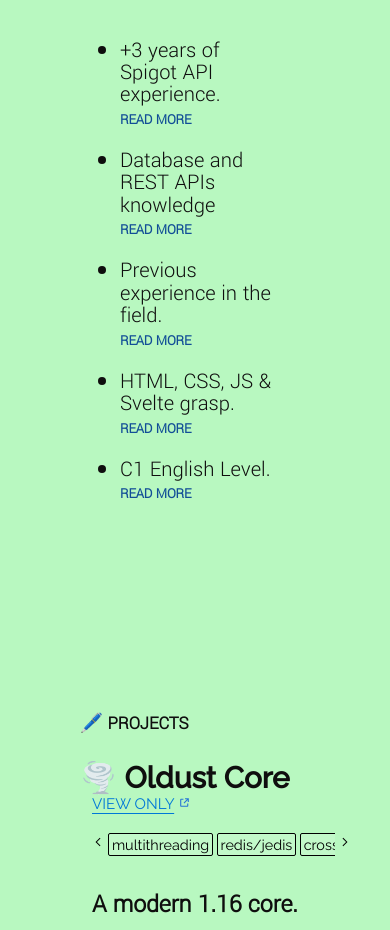
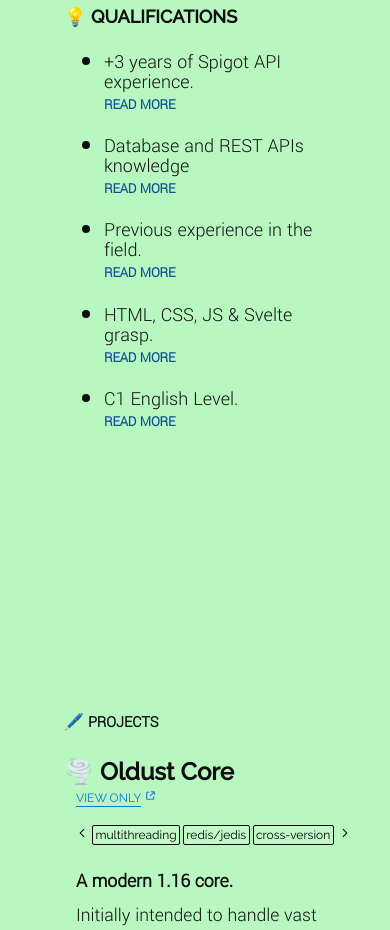
Before and after one commit to Ckblck/portfolio, a Svelte app: page / in a window 390 px wide. Shown: the part 1040-1970 px from the top of the page. Built offline with nearby package versions, Linux system fonts and the light colour scheme.

Commit message:
Website is more responsive now.

```diff
--- a/src/App.svelte
+++ b/src/App.svelte
@@ -56,7 +56,7 @@
         justify-content: center;
         scroll-snap-align: center;
         min-height: 100vh;
-        padding: 4em 7vw 4em clamp(5em, 10vw, 50em);
+        padding: 4em 7vw 4em clamp(4em, 9vw, 25em);
     }
 
     /* reset */
@@ -115,6 +115,10 @@
         text-decoration: none;
     }
 
+    :global(main, body) {
+        margin: 0 0 initial 0;
+    }
+
     :global(main) {
         font-family: var(--ff-primary);
         color: var(--dark-pure);
--- a/src/sections/Footer.svelte
+++ b/src/sections/Footer.svelte
@@ -24,6 +24,7 @@
     }
 
     .ul {
+        padding: 0;
         margin-bottom: 0.2em;
     }
 
--- a/src/sections/MainSection.svelte
+++ b/src/sections/MainSection.svelte
@@ -73,7 +73,7 @@
     }
 
     .intro-text {
-        font-size: 3rem;
+        font-size: clamp(2rem, 6vw, 3.25rem);
         font-weight: 300;
         max-width: 20ch;
         align-self: center;
--- a/src/sections/ProjectsSection.svelte
+++ b/src/sections/ProjectsSection.svelte
@@ -136,7 +136,7 @@
 
     .project-upper-header h1 {
         font-family: var(--ff-secondary);
-        font-size: 1.15rem;
+        font-size: clamp(1rem, 4vw, 1.15rem);
         color: var(--dark-pure);
     }
 
--- a/src/sections/QualificationsSection.svelte
+++ b/src/sections/QualificationsSection.svelte
@@ -62,6 +62,8 @@
                 class="attribution-button"
                 on:click|self|stopPropagation={() =>
                     (attribution = !attribution)}
+                on:focus={() => (attribution = true)}
+                on:blur={() => (attribution = false)}
                 on:mouseleave={() => (attribution = false)}
                 on:mouseover={() => (attribution = true)}
             >
@@ -95,7 +97,7 @@
 
 <style>
     .title {
-        font-size: 1.25rem;
+        font-size: clamp(0.75rem, 3vw, 1.5rem);
         margin-bottom: 1.5em;
     }
 
@@ -109,18 +111,18 @@
     }
 
     .qualifications-list {
+        margin: 0;
         flex: 2 1 70vw;
-        margin-right: 2em;
     }
 
     .model-container {
-        flex: 1 2 35%;
+        flex: 1 2 clamp(5em, 25vw, 15em);
         flex-direction: column;
     }
 
     .model {
         width: inherit;
-        height: clamp(15em, 15em, 32vh);
+        height: clamp(5em, 25vw, 12em);
     }
 
     .attribution-button {
@@ -158,7 +160,11 @@
         color: var(--select-clr);
     }
 
-    @media (max-width: 650px) {
+    @media (max-width: 600px) {
+        .qualifications-list {
+            flex-basis: 100vw;
+        }
+
         .model,
         .attribution-button {
             display: none;
--- a/src/sections/projects/Project.svelte
+++ b/src/sections/projects/Project.svelte
@@ -48,16 +48,16 @@
 
 <style>
     .project-title {
-        font-size: 1.85rem;
+        font-size: clamp(1.5rem, 5vw, 1.85rem);
         font-weight: 600;
     }
 
     .project-status {
         color: var(--status-clr);
-        font-size: 0.95rem;
+        font-size: clamp(0.75rem, 3vw, 0.95rem);
         font-weight: 400;
-        margin-top: 0;
-        margin-bottom: 0.5rem;
+        margin-top: 0.25em;
+        margin-bottom: 0.75em;
     }
 
     :global(.project-text a) {
@@ -90,7 +90,7 @@
     .project-content {
         flex-wrap: wrap;
         flex-shrink: 1;
-        margin: 1.5em 0;
+        margin: 1em 0;
         gap: 1em;
     }
 
@@ -105,7 +105,7 @@
         font-family: var(--ff-secondary);
         max-height: 50vh;
         font-weight: 300;
-        font-size: 1.4rem;
+        font-size: clamp(1rem, 5vw, 1.4rem);
     }
 
     .project-technologies {
@@ -119,26 +119,27 @@
     }
 
     .project-tech-title {
+        font-size: clamp(1.15rem, 5vw, 1.3rem);
         font-weight: 500;
     }
 
     .project-tech-list {
         list-style-type: "\2022   ";
         font-weight: 400;
-        font-size: 1.1rem;
-        margin-top: 0.75em;
+        font-size: clamp(0.95rem, 5vw, 1.1rem);
+        margin-top: 1em;
         padding-left: 1.65em;
     }
 
     .project-tech-list li {
         margin-bottom: 0.2em;
-        list-style-type: "\2937 ";
+        list-style-type: "\2937   ";
     }
 
     :global(.project-text h1) {
         color: var(--dark-pure);
         padding-right: 2em;
-        font-size: 1.6rem;
+        font-size: clamp(1.2rem, 5vw, 1.6rem);
         font-weight: 600;
         margin-bottom: 0.25em;
     }
@@ -158,7 +159,7 @@
     }
 
     :global(.project-text li) {
-        list-style-type: "\21AA";
+        list-style-type: "\21AA   ";
         padding-inline-start: 0.75ch;
     }
 
--- a/src/sections/projects/Tag.svelte
+++ b/src/sections/projects/Tag.svelte
@@ -10,7 +10,7 @@
     .tag {
         border: 1px solid black;
         border-radius: 2px;
-        font-size: 0.9rem;
+        font-size: clamp(0.75rem, 2vw, 0.9rem);
         font-weight: 400;
         height: 100%;
         white-space: nowrap;
--- a/src/sections/qualifications/Qualification.svelte
+++ b/src/sections/qualifications/Qualification.svelte
@@ -10,7 +10,7 @@
     }
 </script>
 
-<li class="point ">
+<li class="point">
     <div class="point-title {show ? 'hide' : 'show'}" on:click={click}>
         {qualificationObj.title}
     </div>
@@ -29,16 +29,15 @@
     }
 
     :global(.point-info) {
-        font-size: 1.25rem;
+        font-size: clamp(1rem, 3vw, 1.25rem);
         cursor: text;
         user-select: text;
         font-family: var(--ff-secondary);
     }
 
     :global(.point-info li) {
-        font-size: 1.15rem;
-        list-style-type: "\21AA";
-        padding-inline-start: 1ch;
+        font-size: clamp(1rem, 3vw, 1.25rem);
+        list-style-type: "\21AA   ";
     }
 
     :global(.point-info li::marker) {
@@ -54,7 +53,7 @@
 
     .point-title {
         line-height: 1em;
-        font-size: 1.4rem;
+        font-size: clamp(1.25rem, 3vw, 1.55rem);
     }
 
     .point-title::after {
@@ -62,7 +61,7 @@
         letter-spacing: -0.005em;
         font-family: var(--ff-secondary);
         font-weight: 700;
-        font-size: 0.9rem;
+        font-size: clamp(0.9rem, 3vw, 1rem);
         color: var(--select-clr);
         line-height: 1.75em;
     }
```
